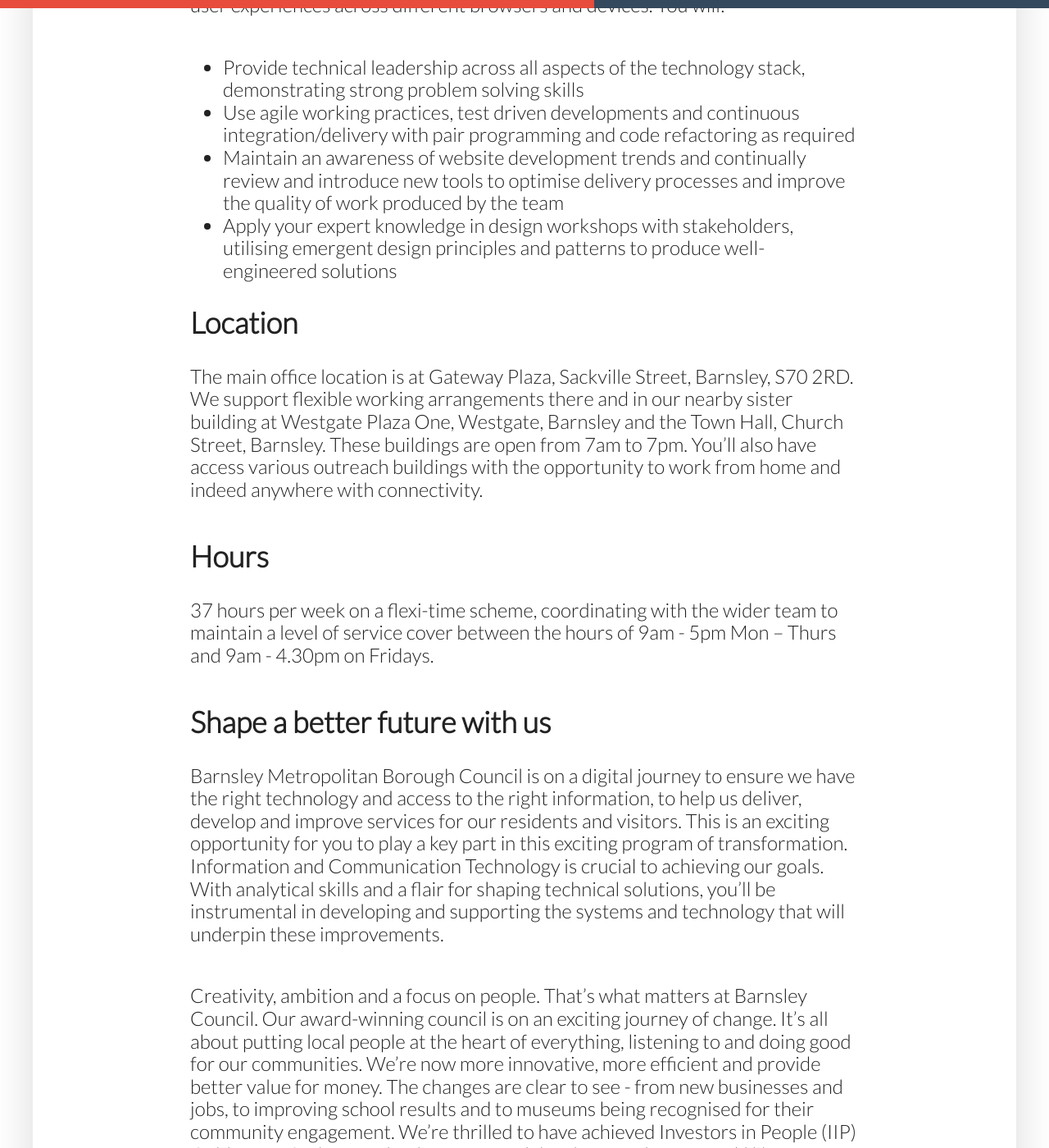
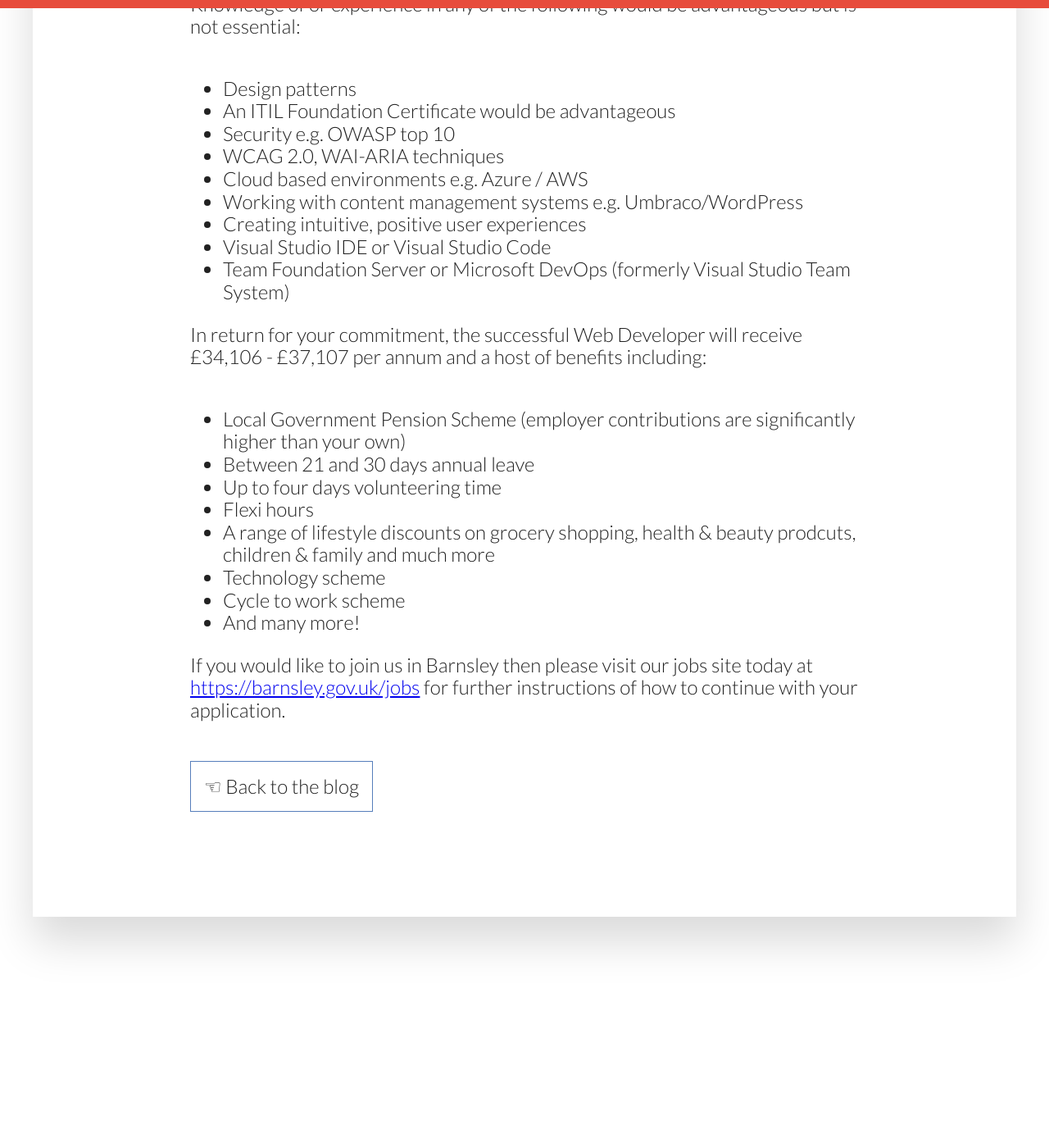
Before and after one commit to kingstonrichard/kingstonrichard.uk, a Jekyll site: the page built from _posts/2019-03-08-were-looking-for-web-developers.markdown, in a window 1280 px wide and 1400 px high, scrolled down 2350 px. Shown: the whole window at 82% size. Built offline with Jekyll 4.4.1, drawn with Linux system fonts in a browser that asks for light colours; nearby versions of some CDN libraries; after the commit the page ends 3548 px from its top, so only the background shows below that; some of the changed text lies outside the part shown.

Commit message:
Revised wording as per agency suggestion

```diff
--- a/_posts/2019-03-08-were-looking-for-web-developers.markdown
+++ b/_posts/2019-03-08-were-looking-for-web-developers.markdown
@@ -4,19 +4,31 @@
 date:   2019-03-08
 redirect_from: r/hiring
 categories: work
-intro: We'll be hiring soon and here's a sneaky peak of what we'll be looking for
+intro: And we're hiring right now!
 ---
-On March 15th 2019 our advert for 3x web developers will go live on our organisations recruitment system at [https://barnsley.gov.uk/jobs](https://barnsley.gov.uk/jobs). Here is a sneaky peak of what we're looking for.
+Our advert for 3x web developers is live on our organisations recruitment system at [https://barnsley.gov.uk/jobs](https://barnsley.gov.uk/jobs). Here is a quick peak at the advert.
 
 It's a very exciting time for our team right now as we build our MyBarnsley Account for citizens and release new digital services using our continually improving, in-house developed low-code solution. Voice assistant services are just around the corner, as are huge improvements to our progressive web app and potential opportunity for [collaboration with Gov.UK product teams](https://twitter.com/kingstonrichard/status/1101549517235724291).
 
-I'd love to hear what you think about the job, the advert, parts that make you want to apply, parts that scare you off or excite you. Tweet or DM me - [@kingstonrichard](https://twitter.com/kingstonrichard).
-
 ## Digital / Web Developer
 
-We are looking for candidates with strong knowledge and substantial demonstrable experience in the following:
+We're seeking a Web Developer to join our organisation in Barnsley. The successful applicant will receive £34,106 - £37,107 per annum depending on experience.
+
+Creativity, ambition and a focus on people. That’s what matters to us. Our award-winning council is on an exciting journey of change. It’s all about putting local people at the heart of everything we do, listening to and doing good for our communities. We’re now more innovative, more efficient and provide better value for money. The changes are clear to see - from new businesses and jobs, to improving school results and to museums being recognised for our community engagement.
+
+The successful Web Developer will specialise in Web Development and will work with other developers to introduce a comprehensive suite of digital services to our online presence, balancing user needs against business goals and technology capabilities. These will provide essential access channels for local residents, businesses and visitors to transact with us, 24 hours a day, 7 days a week, at their convenience and on the devices of their choosing.
+
+The successful Web Developer will:
+
+* Provide technical leadership across all aspects of the technology stack, demonstrating strong problem solving skills
+* Use agile working practices, test driven developments and continuous integration/delivery with pair programming and code refactoring as required
+* Maintain an awareness of website development trends and continually review and introduce new tools to optimise delivery processes and improve the quality of work produced by the team
+* Apply your expert knowledge in design workshops with stakeholders, utilising emergent design principles and patterns to produce well-engineered solutions
+
+We are looking for a Web Developer with strong knowledge and substantial demonstrable experience in the following:
 
 * Mobile first, responsive design, progressive enhancement
+* A relevant Level 6 qualification
 * HTML5 with an appreciation of semantic structures
 * CSS - Sass/Less/PostCSS
 * JavaScript – single page applications e.g. React/Angular/Vue.js
@@ -34,6 +46,7 @@
 Knowledge of or experience in any of the following would be advantageous but is not essential:
 
 * Design patterns
+* An ITIL Foundation Certificate would be advantageous
 * Security e.g. OWASP top 10
 * WCAG 2.0, WAI-ARIA techniques
 * Cloud based environments e.g. Azure / AWS
@@ -42,48 +55,15 @@
 * Visual Studio IDE or Visual Studio Code
 * Team Foundation Server or Microsoft DevOps (formerly Visual Studio Team System)
 
-## About the post
+In return for your commitment, the successful Web Developer will receive £34,106 - £37,107 per annum and a host of benefits including:
 
-Aligned with our Customer Services Strategy, you will be working with other developers to introduce a comprehensive suite of digital services to our online presence, balancing user needs against business goals and technology capabilities. These will provide essential access channels for local residents, businesses and visitors to transact with us, 24 hours a day, 7 days a week, at their convenience and on the devices of their choosing. In turn, these services will help to reduce the burden on our contact centre allowing operatives to focus their efforts on more complex and personal interactions.
+* Local Government Pension Scheme (employer contributions are significantly higher than your own)
+* Between 21 and 30 days annual leave
+* Up to four days volunteering time
+* Flexi hours
+* A range of lifestyle discounts on grocery shopping, health & beauty prodcuts, children & family and much more
+* Technology scheme
+* Cycle to work scheme
+* And many more!
 
-You’ll join our team of ICT Technical Specialists, sharing their responsibilities and you’ll use your extensive skills and experience to provide knowledge across the range of tools and platforms that they work with. You will be expected to lead in the development of the front end applications and web sites, developing great user experiences across different browsers and devices.
-You will:
-
-* Provide technical leadership across all aspects of the technology stack, demonstrating strong problem solving skills
-* Use agile working practices, test driven developments and continuous integration/delivery with pair programming and code refactoring as required
-* Maintain an awareness of website development trends and continually review and introduce new tools to optimise delivery processes and improve the quality of work produced by the team
-* Apply your expert knowledge in design workshops with stakeholders, utilising emergent design principles and patterns to produce well-engineered solutions
-
-## Location
-
-The main office location is at Gateway Plaza, Sackville Street, Barnsley, S70 2RD. We support flexible working arrangements there and in our nearby sister building at Westgate Plaza One, Westgate, Barnsley and the Town Hall, Church Street, Barnsley. These buildings are open from 7am to 7pm. You’ll also have access various outreach buildings with the opportunity to work from home and indeed anywhere with connectivity.
-
-## Hours
-
-37 hours per week on a flexi-time scheme, coordinating with the wider team to maintain a level of service cover between the hours of 9am - 5pm Mon – Thurs and 9am - 4.30pm on Fridays.
-
-## Shape a better future with us
-
-Barnsley Metropolitan Borough Council is on a digital journey to ensure we have the right technology and access to the right information, to help us deliver, develop and improve services for our residents and visitors. This is an exciting opportunity for you to play a key part in this exciting program of transformation.
-Information and Communication Technology is crucial to achieving our goals. With analytical skills and a flair for shaping technical solutions, you’ll be instrumental in developing and supporting the systems and technology that will underpin these improvements.
-
-Creativity, ambition and a focus on people. That’s what matters at Barnsley Council. Our award-winning council is on an exciting journey of change. It’s all about putting local people at the heart of everything, listening to and doing good for our communities. We’re now more innovative, more efficient and provide better value for money. The changes are clear to see - from new businesses and jobs, to improving school results and to museums being recognised for their community engagement.
-We’re thrilled to have achieved Investors in People (IIP) Gold status for how we lead, support and develop people. Now we’d like you to be part of our success and help us take change further. Join us on our journey to a brighter future. By working together, with each other and with our communities, we can take pride in improving lives. Let’s make a better Barnsley for everyone.
-
-## Your role in our journey
-
-As a digital / web developer, you’ll provide vital technical support across a range of Information and Communication Technology services. Crucially, at this time of change and beyond, you’ll play a key role in developing, testing and deploying new digital services. We will look to you to make sure our systems comply with best practice, policies and procedures, and are fully monitored and controlled. From troubleshooting and fault finding, to information gathering, data analysis and reporting, a wide range of people will rely on your expertise and dedication.
-
-## What you’ll need
-
-To join us, you’ll need a relevant Level 6 qualification and an ITIL Foundation Certificate would be advantageous, though that’s not essential. You’ll certainly have significant experience of delivering technical ICT services, including the provision of technology solutions for projects. Your track record spans service management, testing and deploying, analysing data and producing reports. Familiar with a range of different systems, development applications or infrastructure platforms, you have the collaborative spirit and interpersonal skills to communicate clearly with experts and non-experts alike, at all levels.
-
-## A lot to look forward to
-
-Here at Barnsley, we live and work by four important values: honesty, teamwork, excellent service, and taking pride in what we do. As part of our team, you can be sure we’ll do all we can to support you in being truly excellent. You see, we prioritise learning and enabling you to achieve your potential. So we’ve created a development process that lets you grow in the way that suits you - whether that’s training to be a leader, or learning flexibly online. That’s one of the reasons why we achieved IIP Gold, and why you’ll find your career here inspiring and rewarding.
-
-## Great benefits
-
-Working for Barnsley Council, you'll be contributing to our vision to work together for a brighter future, a better Barnsley (PDF). Rewarding our people for the valuable work they do helps us attract and retain the very best talent. Check out our Just4You quick reference guide (PDF) to see the employee rewards you'll benefit from if you choose to work for us.
-
-For more information, tweet or DM me - [@kingstonrichard](https://twitter.com/kingstonrichard)
+If you would like to join us in Barnsley then please visit our jobs site today at [https://barnsley.gov.uk/jobs](https://barnsley.gov.uk/jobs) for further instructions of how to continue with your application.
```
